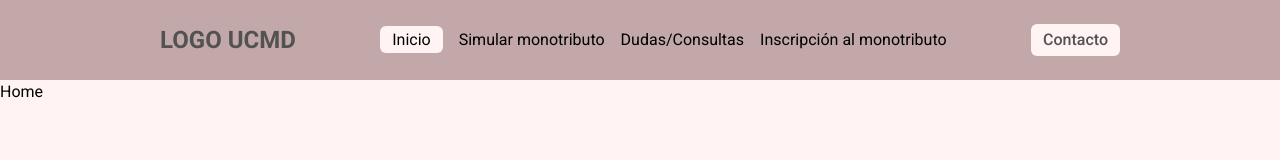
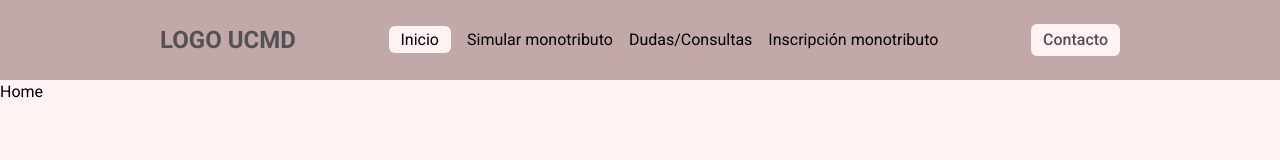
Before and after one commit to aboueidlautaro/pg-ucmd, a React (Vite) app: page / in a window 1280 px wide. Shown: the top 160 px of the page. Built offline with nearby package versions, Linux system fonts and the light colour scheme.

Commit message:
component navlinks

```diff
--- /dev/null
+++ b/src/assets/components/NavLinks.jsx
@@ -0,0 +1,12 @@
+import React from "react";
+import { NavLink } from "react-router-dom";
+
+function NavLinks(props) {
+  return (
+    <li className="mx-2 hover:scale-105 transition-all">
+      <NavLink to={props.to}>{props.title}</NavLink>
+    </li>
+  );
+}
+
+export default NavLinks;
--- a/src/assets/components/Navbar.jsx
+++ b/src/assets/components/Navbar.jsx
@@ -1,5 +1,6 @@
 import React from "react";
 import { NavLink } from "react-router-dom";
+import NavLinks from "./NavLinks";
 
 function Navbar() {
   return (
@@ -10,18 +11,10 @@ function Navbar() {
             LOGO UCMD
           </h2>
           <ul className="flex justify-center">
-            <li className="mx-2 hover:scale-105 transition-all">
-              <NavLink to="/">Inicio</NavLink>
-            </li>
-            <li className="mx-2 hover:scale-105 transition-all">
-              <NavLink to="/simulacion">Simular monotributo</NavLink>
-            </li>
-            <li className="mx-2 hover:scale-105 transition-all">
-              <NavLink to="/faq">Dudas/Consultas</NavLink>
-            </li>
-            <li className="mx-2 hover:scale-105 transition-all">
-              <NavLink to="/inscripcion">Inscripción al monotributo</NavLink>
-            </li>
+            <NavLinks to="/" title="Inicio" />
+            <NavLinks to="/simulacion" title="Simular monotributo" />
+            <NavLinks to="/faq" title="Dudas/Consultas" />
+            <NavLinks to="/inscripcion" title="Inscripción monotributo" />
           </ul>
           <button className="bg-blanco-perla px-3 py-1 rounded-md text-grafito font-medium">
             Contacto
```
